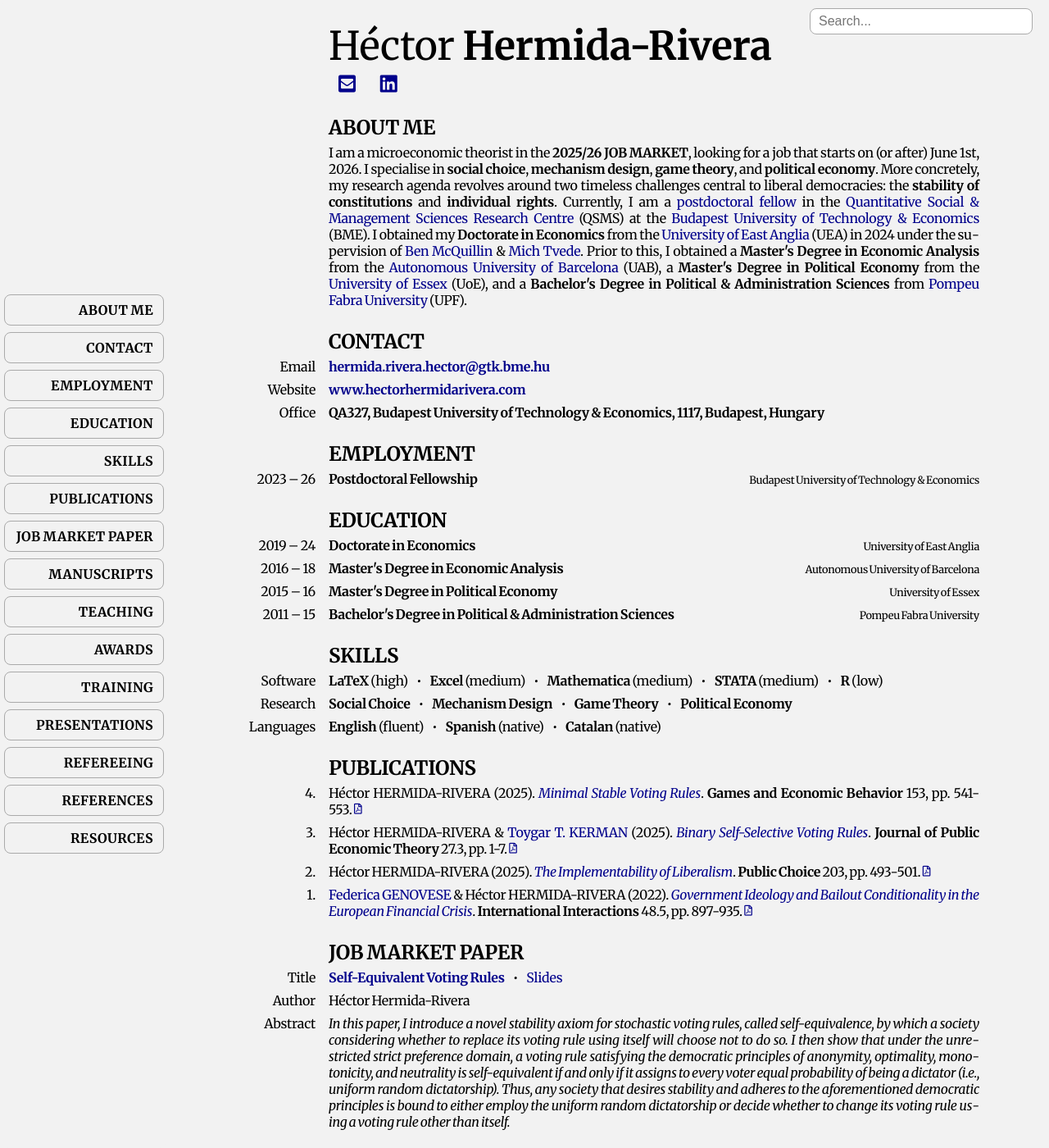
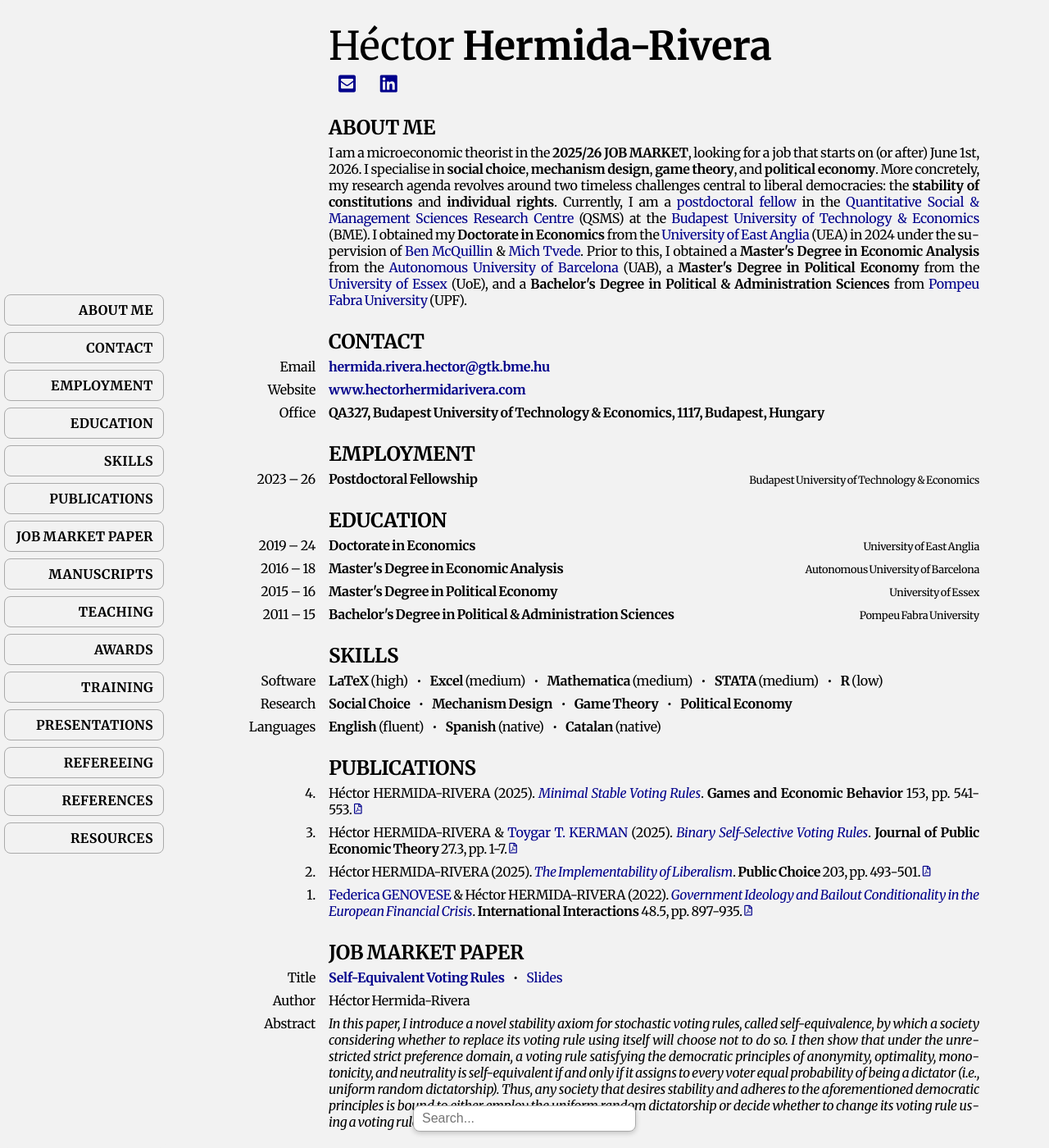
Before and after one commit to HectorHermidaRivera/hectorhermidarivera.github.io, a Jekyll site: the page built from index.md, in a window 1280 px wide and 1400 px high. Shown: the whole window at 82% size. Built offline with Jekyll 4.4.1, drawn with Linux system fonts in a browser that asks for light colours; a style sheet for code colours, icons or effects is not loaded.

Commit message:
Update style.css

```diff
--- a/assets/css/style.css
+++ b/assets/css/style.css
@@ -14,14 +14,17 @@
 
 .global-search {
   position: fixed;
-  top: 10px;
-  right: 20px;
+  bottom: 20px;          /* distance from bottom */
+  left: 50%;             /* center horizontally */
+  transform: translateX(-50%);  /* adjust for width */
   width: 250px;
   padding: 6px 10px;
   font-size: 1em;
   border-radius: 8px;
   border: 1px solid #aaa;
-  z-index: 10001;
+  z-index: 10001;        /* above most elements */
+  background-color: #fff; /* optional, for visibility */
+  box-shadow: 0 2px 6px rgba(0,0,0,0.2); /* optional, for floating look */
 }
 
 .global-search:focus {
```
